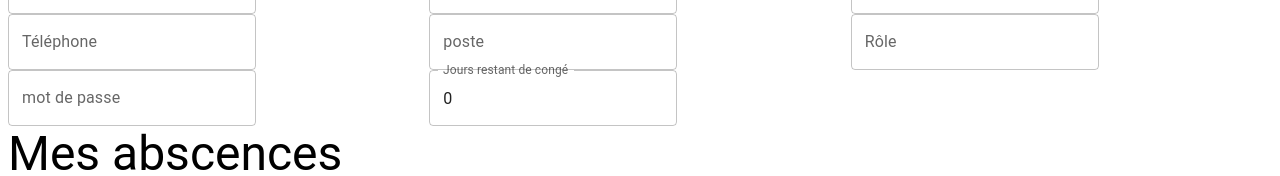
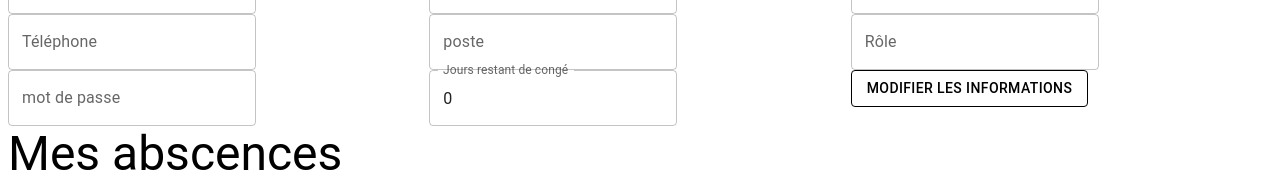
Before and after one commit to Vyvy20/gestion-rh, a React (Create React App) app in the folder front-end/: page /app/home in a window 1280 px wide. Shown: the part 178-354 px from the top of the page. Built offline with nearby package versions, Linux system fonts and the light colour scheme.

Commit message:
Add a button

```diff
--- a/front-end/src/components/RhProfil/rhProfil.js
+++ b/front-end/src/components/RhProfil/rhProfil.js
@@ -83,6 +83,9 @@ function RhProfil() {
                   </Grid>
                   <Grid item xs={4}>
                     <TextField label="Jours restant de congé" variant="outlined" onChange={e => setRemainDay(e.target.value)}  value={remainDay}/>
+                  </Grid>
+                  <Grid item xs={4}>
+                    <Button color='inherit' variant="outlined">Modifier les informations</Button>
                   </Grid>
                 </Grid>
             </Box>
```
